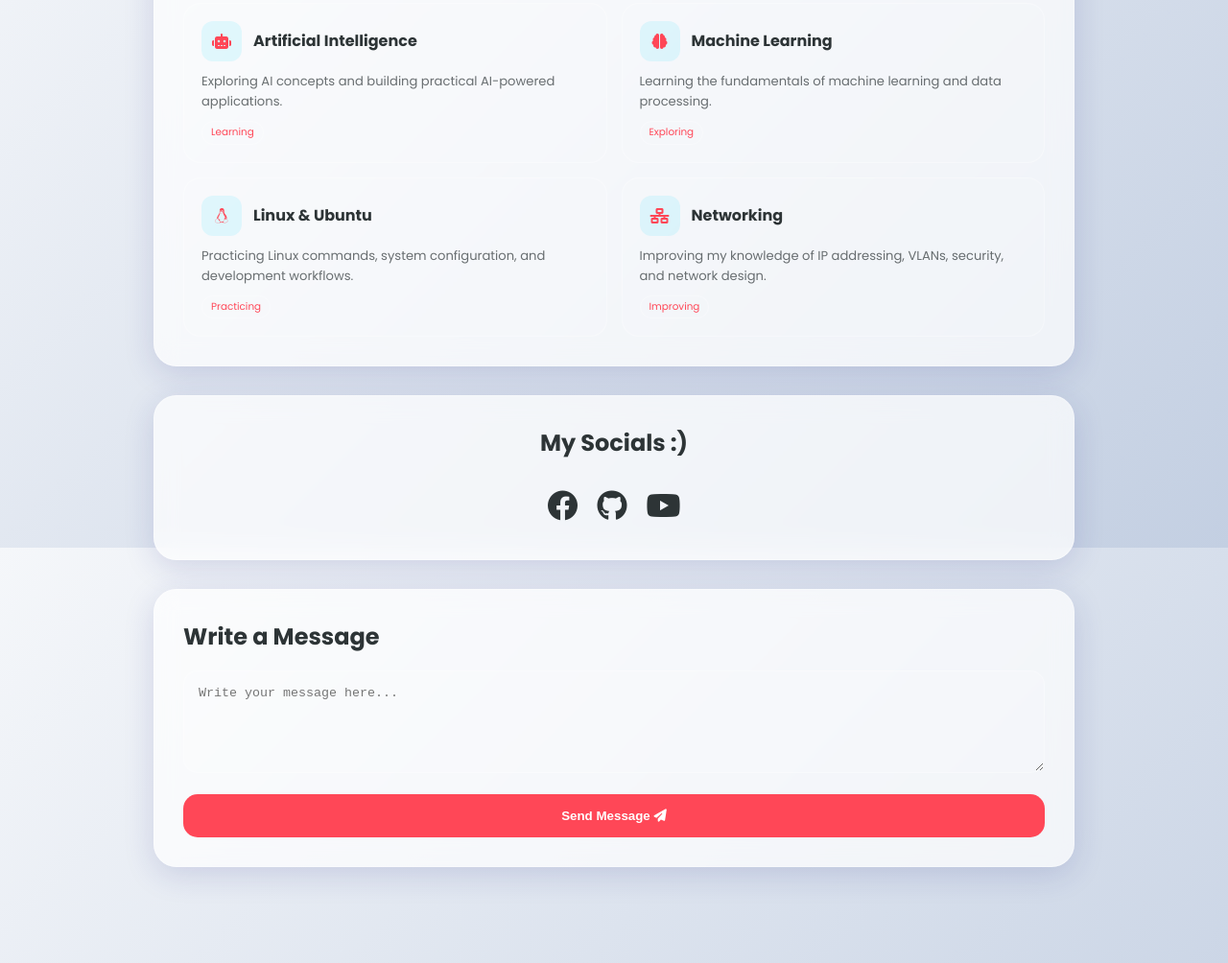
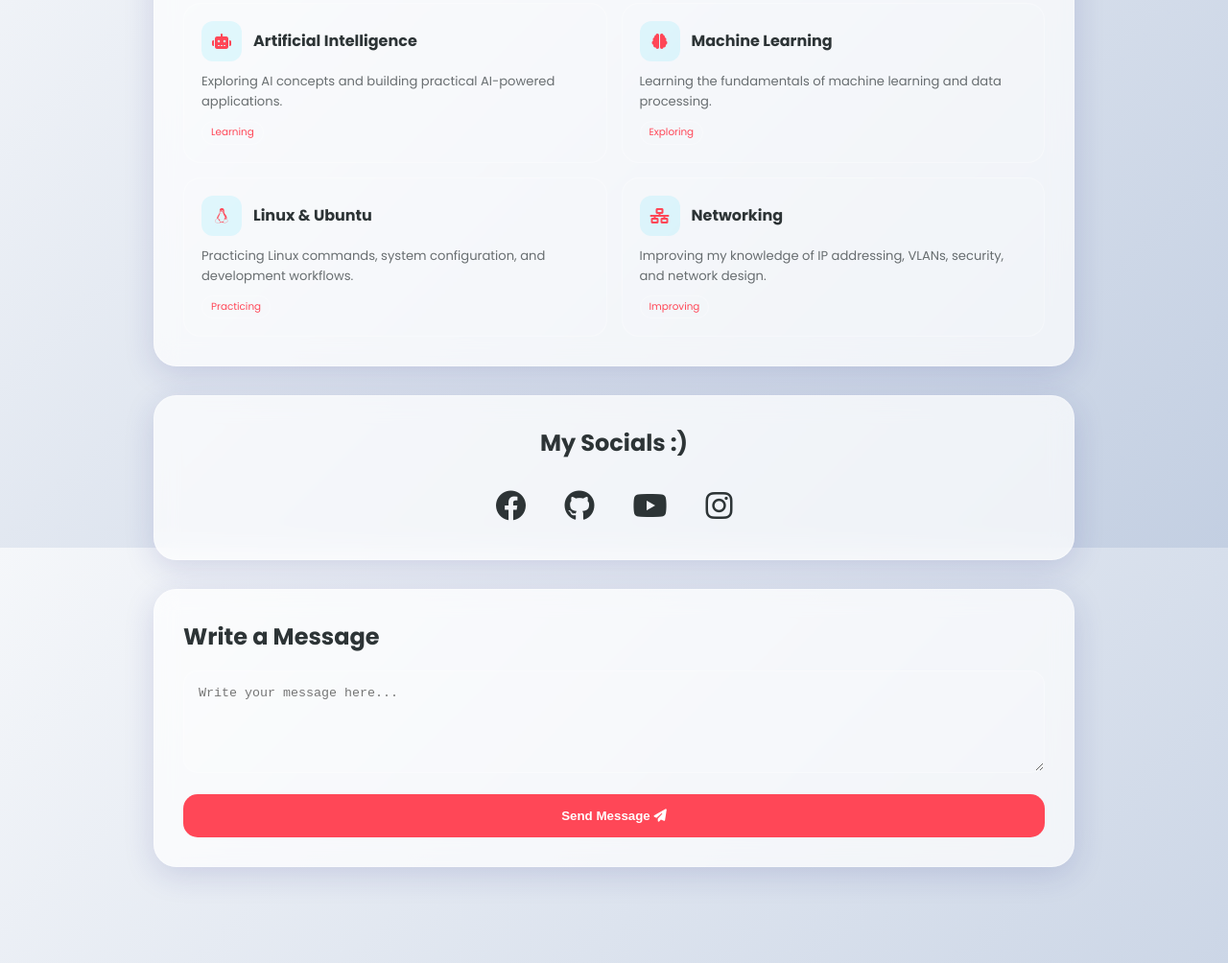
Before and after one commit to ClydeLimbaga420/Clyde-s-Profile, a plain HTML site: page index.html in a window 1280 px wide. Shown: the part 1829-2833 px from the top of the page at 96% size. Drawn offline with Linux system fonts and the light colour scheme.

Commit message:
Learning Part

```diff
--- a/index.html
+++ b/index.html
@@ -182,9 +182,10 @@
         <div class="glass-card hidden-section" id="accounts">
             <h2 style="text-align: center; margin-bottom: 20px;">My Socials :)</h2>
             <div class="social-links">
-                <a href="https://www.facebook.com/clyde.limbaga.2025" target="_blank"><i class="fab fa-facebook"></i></a>
-                <a href="https://github.com/ClydeLimbaga420" target="_blank"><i class="fab fa-github"></i></a>
-                <a href="https://www.youtube.com/@Clydesu324" target="_blank"><i class="fab fa-youtube"></i></a>
+                <a href="https://www.facebook.com/clyde.limbaga.2025" target="_blank"><i class="fab fa-facebook"></i></a><br>
+                <a href="https://github.com/ClydeLimbaga420" target="_blank"><i class="fab fa-github"></i></a><br>
+                <a href="https://www.youtube.com/@Clydesu324" target="_blank"><i class="fab fa-youtube"></i></a><br>
+                <a href="https://www.instagram.com/clydelimbaga/?hl=en" target="_blank"><i class="fab fa-instagram"></i></a>
             </div>
         </div>
 
```
